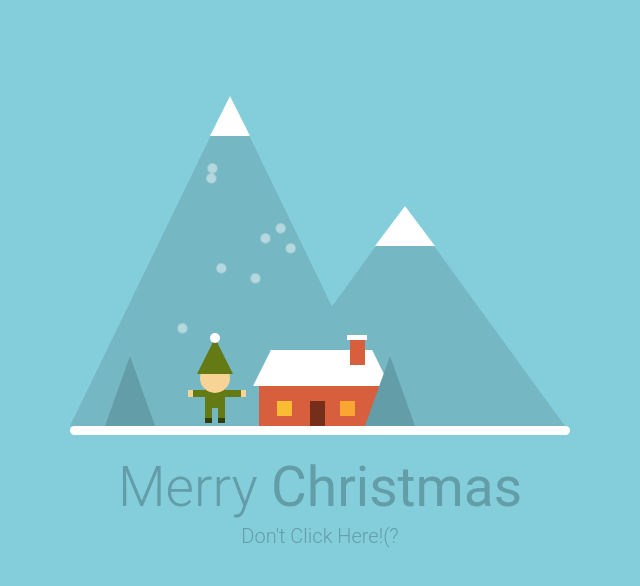
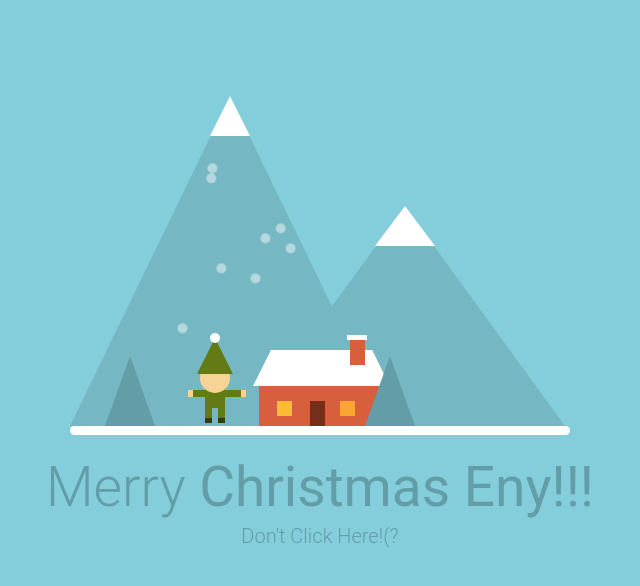
Before and after one commit to jpromanonet/xMasAnimation, a plain HTML site: page index.html in a window 1280 px wide. Shown: the whole page, without its empty margins (320-960 px from the left). Drawn offline with Linux system fonts and the light colour scheme.

Commit message:
Update index.html

```diff
--- a/index.html
+++ b/index.html
@@ -2,7 +2,7 @@
 <html lang="en" >
 <head>
   <meta charset="UTF-8">
-  <title>CodePen - Christmas Animation 2014</title>
+  <title>Xmas for Eny</title>
   <link rel="stylesheet" href="./style.css">
 
 </head>
@@ -50,7 +50,7 @@
 	<div style=" width:500px;height:9px; background-color:#ffffff; border-radius:5px;">&nbsp;</div>
 
 
-   <div style=" padding:5px; color:#639da8; font-weight:300; font-size:55px; font-family:'Roboto';padding-top:20px;">Merry <font style="font-weight:400;">Christmas</font></div>
+   <div style=" padding:5px; color:#639da8; font-weight:300; font-size:55px; font-family:'Roboto';padding-top:20px;">Merry <font style="font-weight:400;">Christmas Eny!!!</font></div>
         <a href="https://juanpr.com" style="text-decoration:none;" target="_blank"><div style="  color:#639da8; font-weight:300; font-size:20px; font-family:'Roboto';">Don't Click Here!(?</div></a>
 </div>
 <!-- partial -->
```
